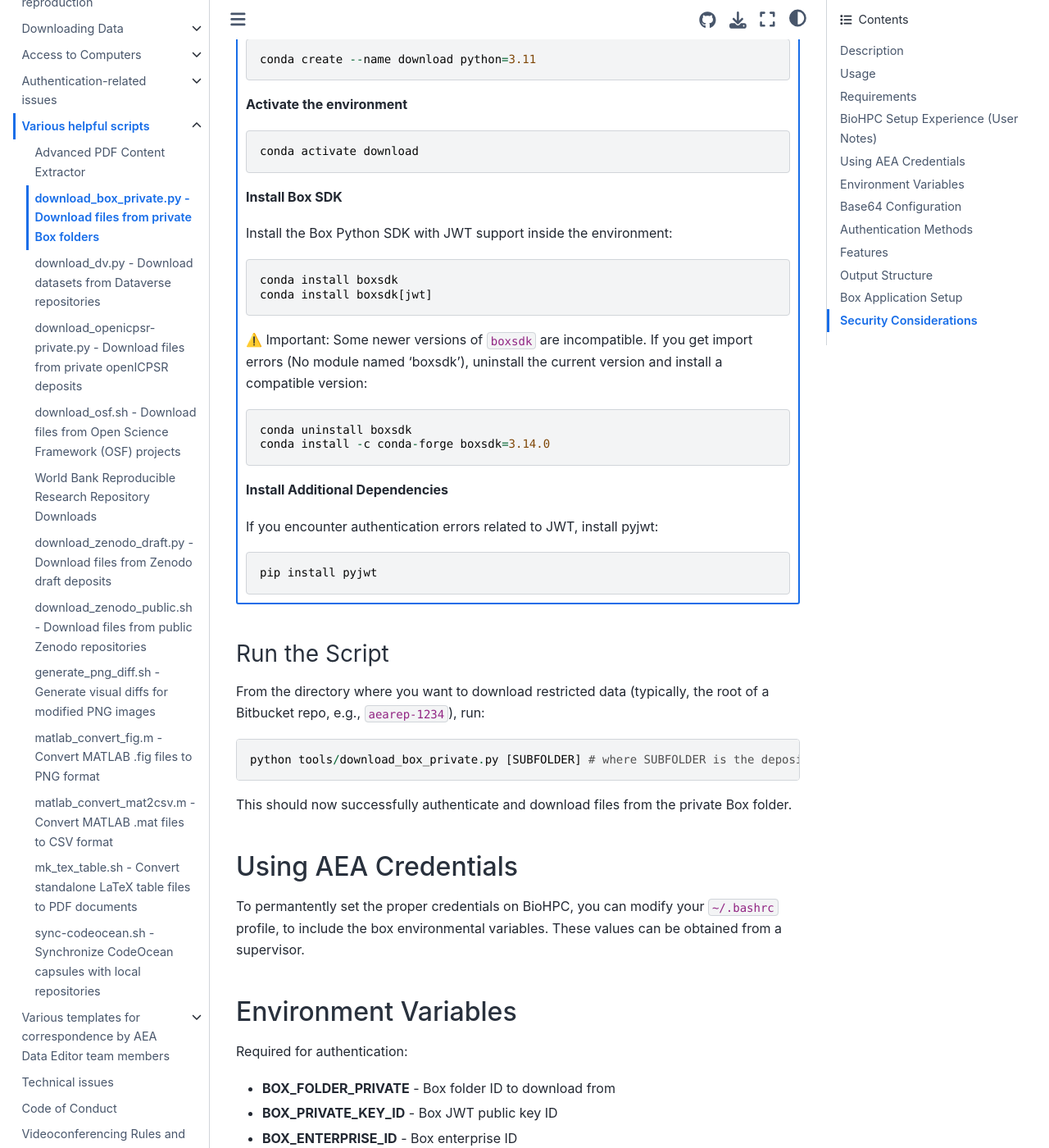
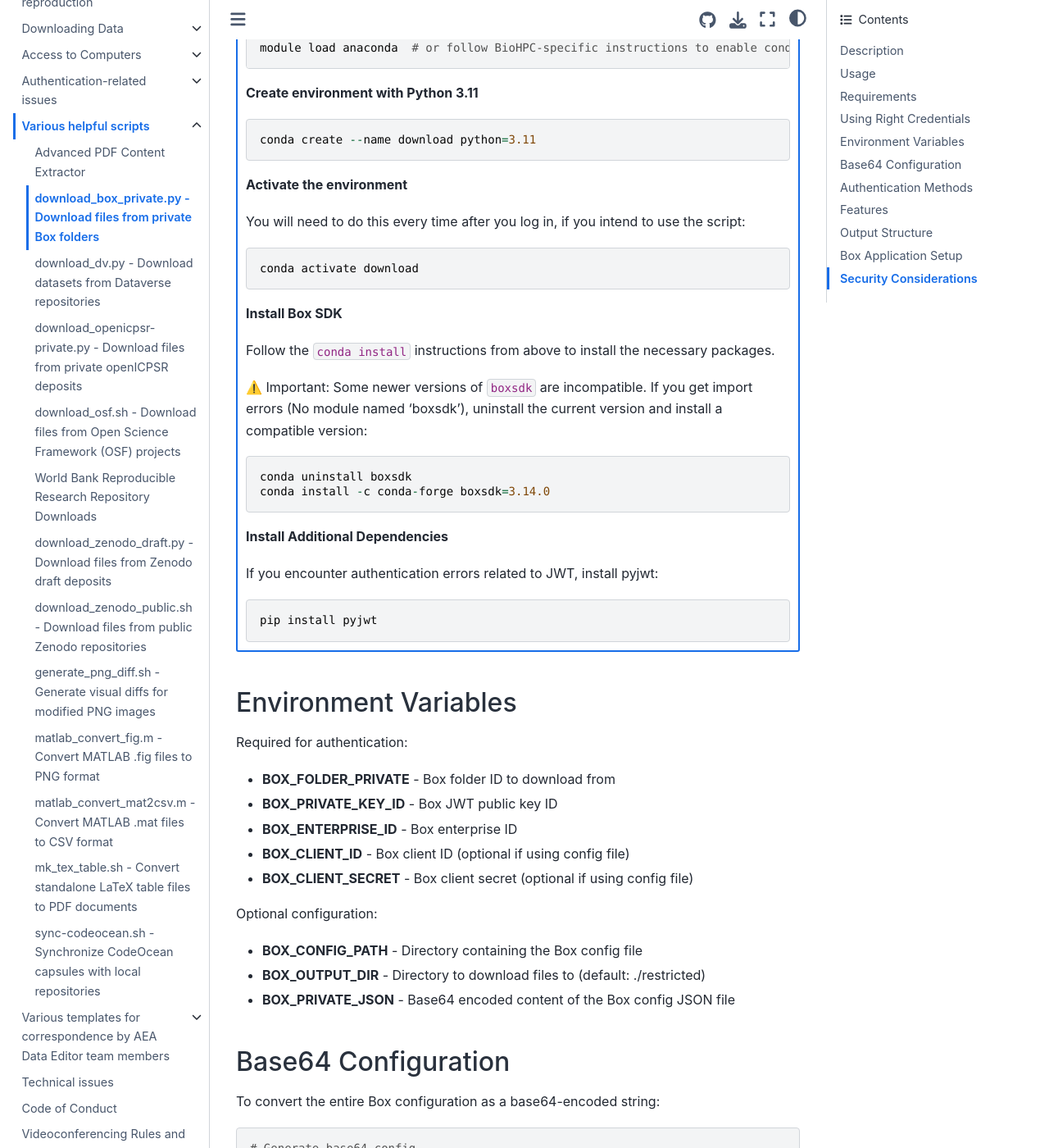
Before and after one commit to labordynamicsinstitute/ldilab-manual, a Jupyter Book: the page built from 96-90-download_box_private.md, in a window 1280 px wide and 1400 px high, scrolled down 2693 px. Shown: the whole window at 82% size. Built offline with Jupyter Book 1.0.4 settings and Sphinx 7.4.7 and the Sphinx Book theme 1.1.4, drawn with Linux system fonts in a browser that asks for light colours; some of the changed text lies outside the part shown.

Commit message:
Further edits to the Box script

````diff
--- a/96-90-download_box_private.md
+++ b/96-90-download_box_private.md
@@ -55,9 +55,12 @@
 conda install boxsdk[jwt]
 ```
 
-- Currently, box is updating boxsdk to box-sdk-gen. This script will work only with `boxsdk`, not the newer `box-sdk-gen`.
+- Currently, Box is updating `boxsdk` to `box-sdk-gen`. This script will work only with `boxsdk`, not the newer `box-sdk-gen`.
 
-## BioHPC Setup Experience (User Notes)
+
+## Using Right Credentials
+
+To permantently set the proper credentials on BioHPC, you can modify your `~/.bashrc` profile, to include the box environmental variables. These values (or the `(SECRETURL)`) can be obtained from a supervisor.
 
 ### Download Environment Variables File
 
@@ -106,18 +109,15 @@
 
 **Activate the environment**
 
+You will need to do this every time after you log in, if you intend to use the script:
+
 ```
 conda activate download
 ```
 
 **Install Box SDK**
 
-Install the Box Python SDK with JWT support inside the environment:
-
-```
-conda install boxsdk
-conda install boxsdk[jwt]
-```
+Follow the `conda install` instructions from above to install the necessary packages.
 
 ⚠️ Important: Some newer versions of `boxsdk` are incompatible. If you get import errors (No module named 'boxsdk'), uninstall the current version and install a compatible version:
 
@@ -137,23 +137,27 @@
 
 :::{tab-item} Standard Python
 
+You can use standard Python on BioHPC compute nodes. Get a terminal through Slurm:
+
+```bash
+srun --pty  bash -l
+```
+
+Load the necessary modules, and install the necessary packages:
+
+```
+module load python/3.12.7
+cd /path/to/aearep-1234 # adjust to the project at hand
+pip install -r requirements.txt
+```
+
+You will need to run this every time from a compute node, as the more recent Python versions are not available on the login nodes.
+
 :::
 
 ::::
 
-### Run the Script
 
-From the directory where you want to download restricted data (typically, the root of a Bitbucket repo, e.g., `aearep-1234`), run:
-
-```
-python tools/download_box_private.py [SUBFOLDER] # where SUBFOLDER is the deposit number.
-```
-
-This should now successfully authenticate and download files from the private Box folder.
-
-## Using AEA Credentials
-
-To permantently set the proper credentials on BioHPC, you can modify your `~/.bashrc` profile, to include the box environmental variables. These values can be obtained from a supervisor.
 
 ## Environment Variables
 
@@ -173,7 +177,7 @@
 
 ## Base64 Configuration
 
-For CI/CD environments, you can provide the entire Box configuration as a base64-encoded string:
+To convert the entire Box configuration as a base64-encoded string:
 
 ```bash
 # Generate base64 config
@@ -217,7 +221,7 @@
 
 ## Box Application Setup
 
-To use this script, you need:
+To use this script, a technical person / supervisor needs to set up the following:
 
 1. **Box Developer Account**: Create at https://developer.box.com/
 2. **JWT Application**: Create a new JWT application in Box Developer Console
````
Also changed, not shown: other parts of 96-90-download_box_private.md (+1 -1 lines).
